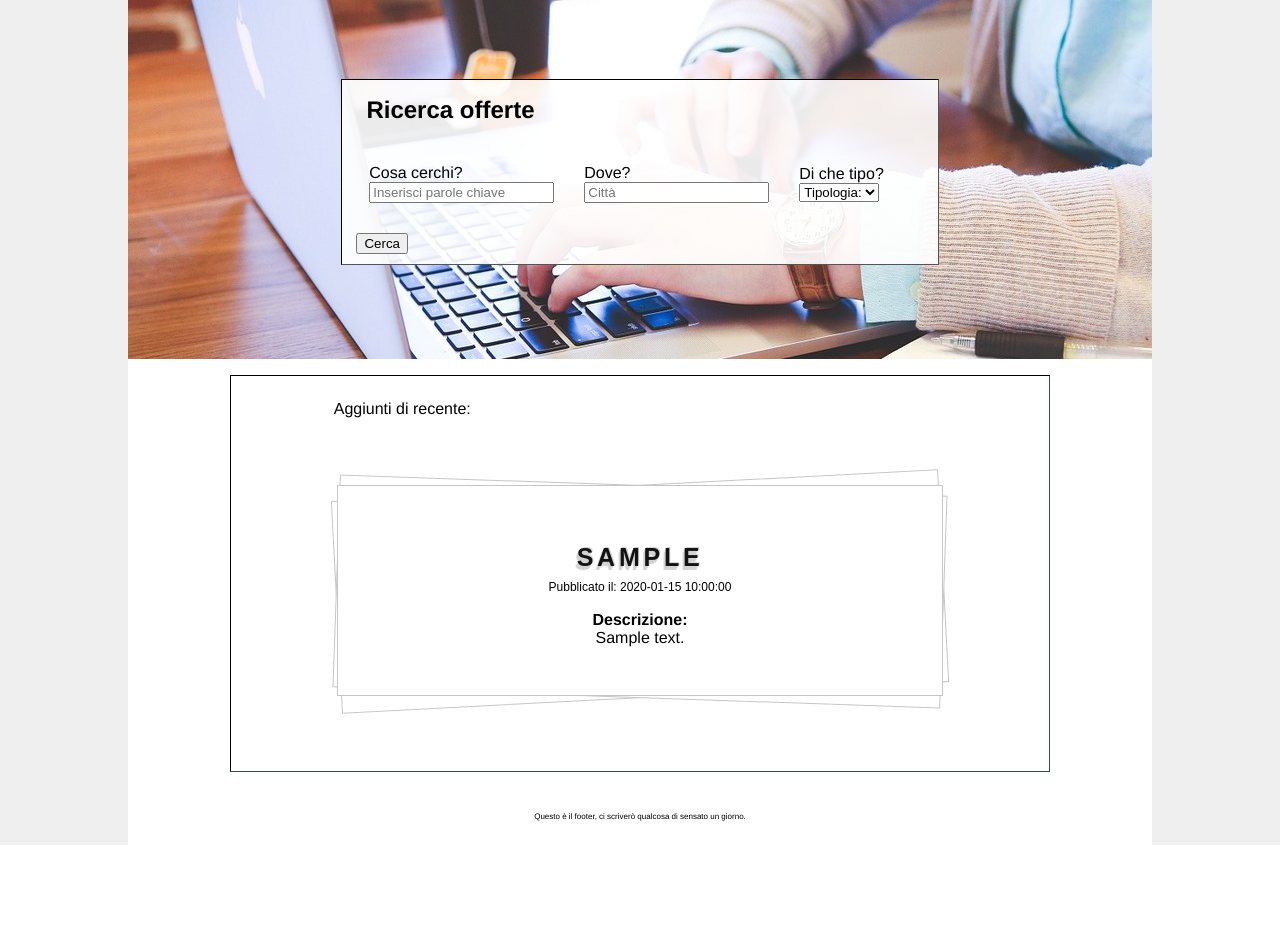
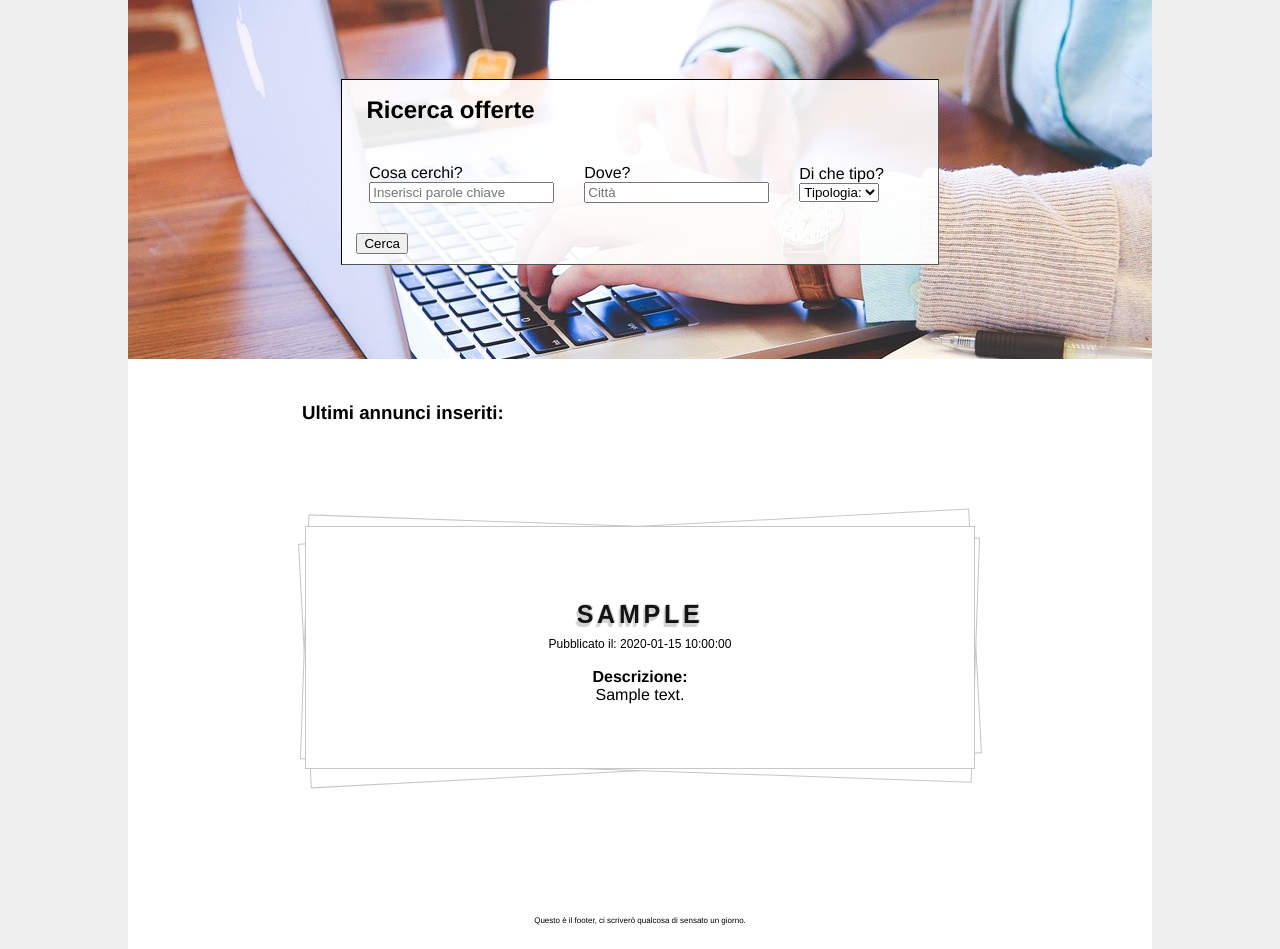
Before and after one commit to lisaparma/Jomp-TecWebProject, a PHP site: page /php/home.php in a window 1280 px wide. Shown: the part 115-1064 px from the top of the page. Before the commit the page ends 960 px from the top, so only its background shows below. Run offline with PHP 8.4, Linux system fonts and the light colour scheme; tables that the repository leaves empty hold one stand-in row (values such as "Sample post").

Commit message:
dettagli CSS

```diff
--- a/css/desktop.css
+++ b/css/desktop.css
@@ -462,12 +462,8 @@ h1 {
 /* -------------- ELENCO ANNUNCI - home.php / UtCercaAnnunci.php / UtAnnunciSalvati.php -----------------*/
 
 #listannunci {
-    margin: 1em 10%;
-    border-style: inset;
-    border-color: darkslategrey;
-    border-width: 1px;
+    margin: 1em 7%;
     padding: 0.5em 10%;
-
 }
 
 #annunci {
@@ -485,8 +481,8 @@ h1 {
 	position: relative;
 	text-align: center;
 	text-shadow: 0 1px 0 #fff;
-    margin-top: 3em;
-    margin-bottom: 3em;
+    margin-top: 5em;
+    margin-bottom: 5em;
 }
 
 #fogli:after, #fogli:before {
@@ -517,7 +513,7 @@ h1 {
 	background: #FFFFFF;
 	border: 1px solid #c4c6ca;
 	margin: 0 auto;
-	padding: 2em 1em 2em 1em;
+	padding: 3em;
 	position: relative;
 	text-align: center;
 	text-shadow: 0 1px 0 #fff;
--- a/php/CompanySignIn.php
+++ b/php/CompanySignIn.php
@@ -11,8 +11,6 @@ $title = "Registrazione Azienda - Jomp";
 head($title);
 
 headers();
-
-menuHome();
 
 echo "<h3>Regole per l'iscrizione:</h3>
         <ol>
--- a/php/UserSignIn.php
+++ b/php/UserSignIn.php
@@ -10,8 +10,6 @@ head($title);
 echo "<body>";
 
 headers();
-
-menuHome();
 
 
 function checkEmail($email) {
--- a/php/functionHome.php
+++ b/php/functionHome.php
@@ -60,10 +60,10 @@ function lastAds() {
 
 	if($result) {
 		echo "<div id='listannunci'>
-		    	<p>Aggiunti di recente:</p>
+		    	<h3>Ultimi annunci inseriti:</h3>
 		    		<ul id='annunci'>";
-		  printAdsHome($result);
-		echo "</ul>
+		              printAdsHome($result);
+		echo "      </ul>
     			</div>" ;
 	}
 	else {
--- a/php/home.php
+++ b/php/home.php
@@ -36,14 +36,14 @@ if(isset($_POST['cerca'])) {
 
         if($result->num_rows) {
             echo "<div id='listannunci'>
-                    <p>Risultati:</p>
+                    <h3>Risultati della ricerca:</h3>
                         <ul id='annunci'>";
                         printAdsHome($result);
-            echo "</ul>
+            echo "      </ul>
                     </div>" ;
         }
         else {
-            echo "Nessun annuncio corrispondente";
+            echo "<p>Nessun annuncio corrispondente</p>";
         }
     }
 else
--- a/php/login.php
+++ b/php/login.php
@@ -14,7 +14,6 @@ head($title);
 
 headers();
 
-menuHome();
 
 if(isset($_GET['msg'])){
     echo "<p class='successMsg'>Registrazione avvenuta con successo! Procedi ora con l'autenticazione.</p>";
--- a/php/sectionAziendePartner.php
+++ b/php/sectionAziendePartner.php
@@ -14,8 +14,6 @@ head($title);
 echo "<body>";
 
 headers();
-
-menuHome();
 
 $page='Aziende partner';
 breadcrumb(array($page));
--- a/php/sectionChiSiamo.php
+++ b/php/sectionChiSiamo.php
@@ -15,7 +15,6 @@ echo "<body>";
 
 headers();
 
-menuHome();
 
 $page='Chi siamo';
 breadcrumb(array($page));
--- a/php/signin.php
+++ b/php/signin.php
@@ -11,7 +11,6 @@ echo "<body>";
 
 headers();
 
-menuHome();
 
 echo   "<div id=form>
             <div id=contentForm>
```
Also changed, not shown: 1 other file.
